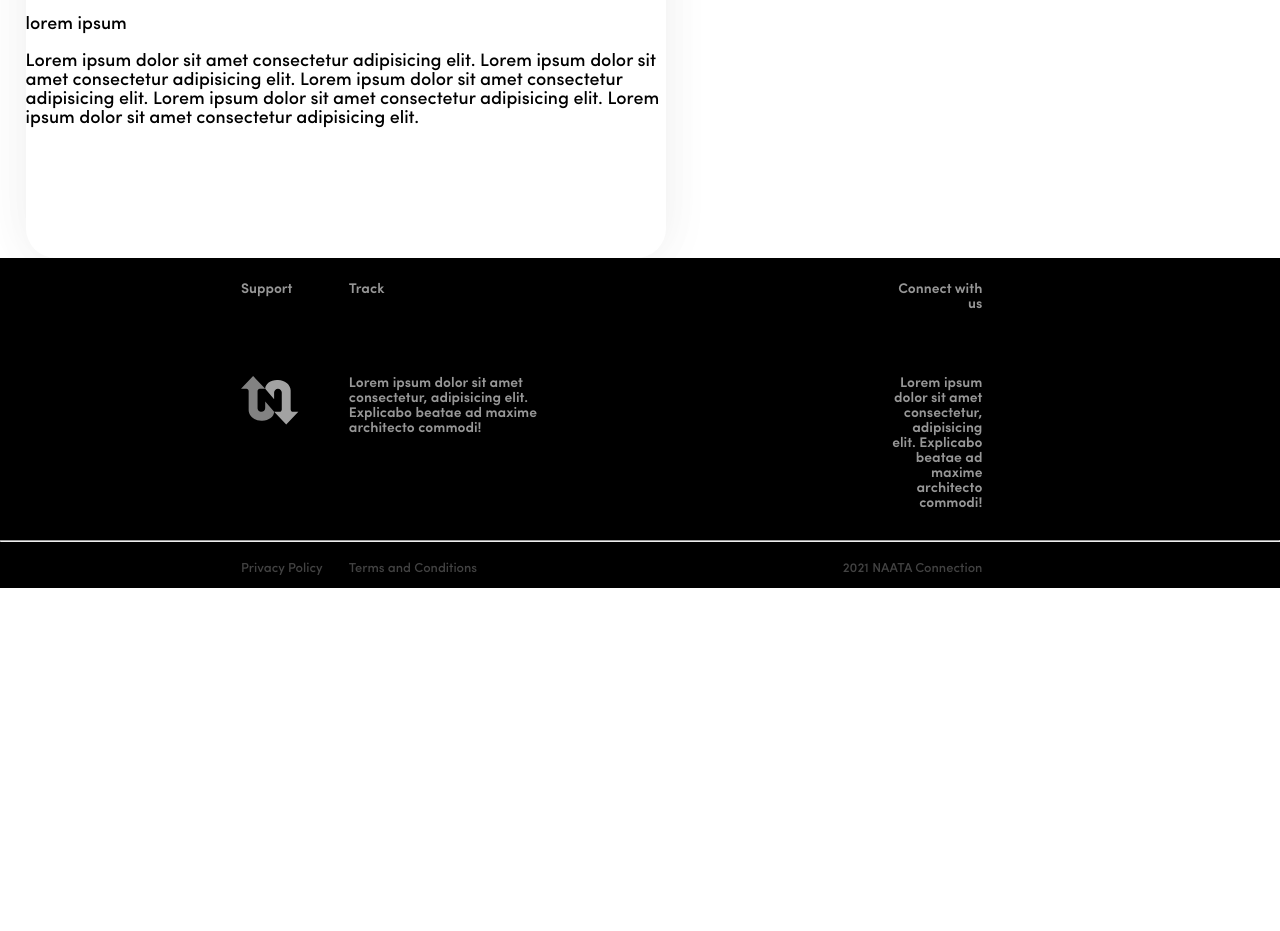
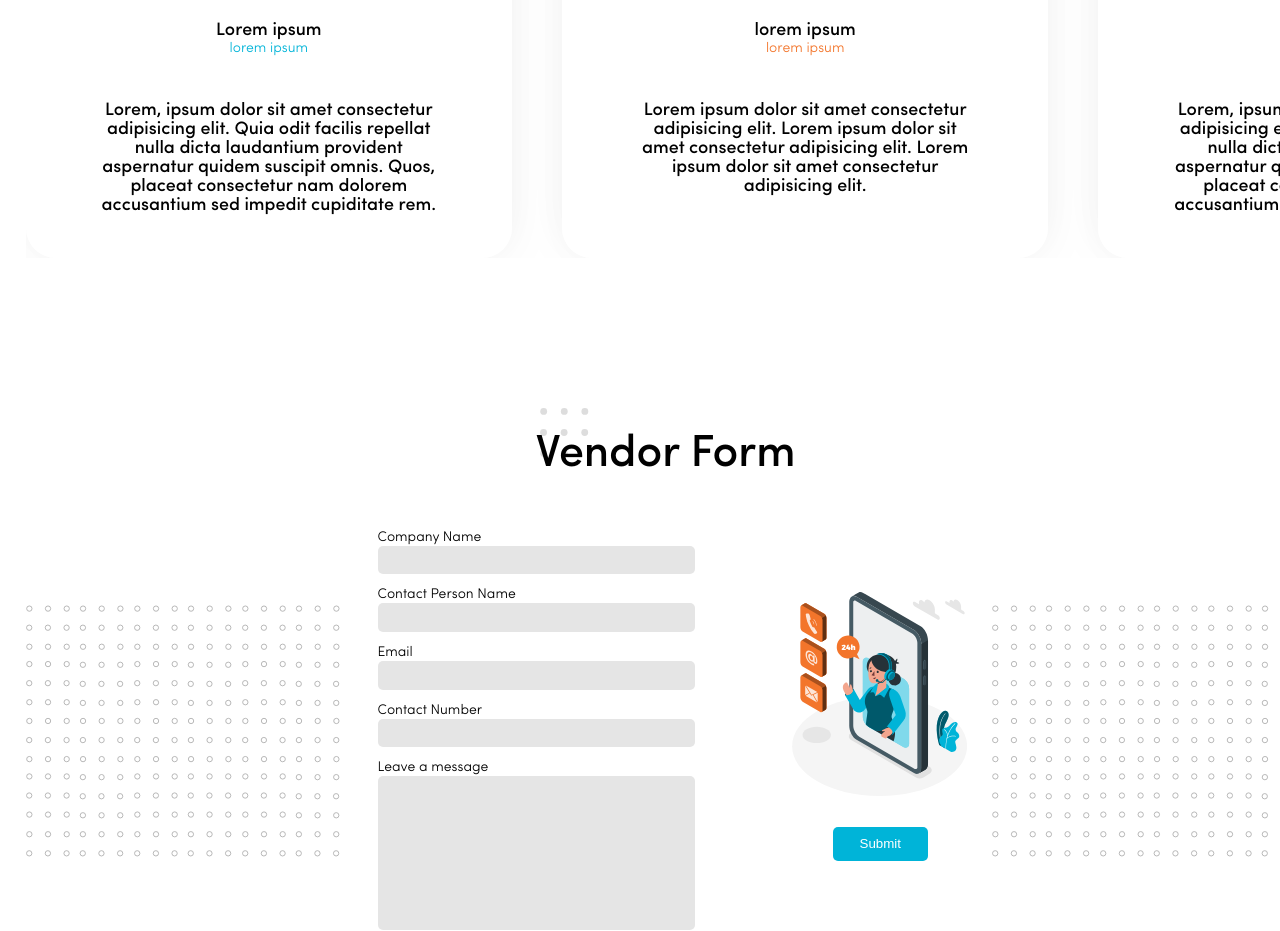
Before and after one commit to ThePrakharRajpali/web-frontend, a React (Create React App) app: page / in a window 1280 px wide. Shown: the part 423-1354 px from the top of the page. Before the commit the page ends 1011 px from the top, so only its background shows below. Built offline with nearby package versions, Linux system fonts and the light colour scheme.

Commit message:
Partner Form done

```diff
--- a/src/Partner.js
+++ b/src/Partner.js
@@ -1,6 +1,7 @@
 import React from "react";
 import { Footer } from "./components/footer";
 import Navbar from "./components/navbar";
+import Form from "./components/Partner/Form";
 import { Reviews } from "./components/Partner/Reviews";
 
 const Partner = () => {
@@ -8,6 +9,7 @@ const Partner = () => {
     <React.Fragment>
       <Navbar />
       <Reviews />
+      <Form />
       <Footer />
     </React.Fragment>
   );
--- a/src/components/Partner/Form.js
+++ b/src/components/Partner/Form.js
@@ -0,0 +1,43 @@
+import React, { Fragment } from "react";
+
+import background from "../../public/photos/background.svg";
+import grid from "../../public/photos/preServicesHeader.svg";
+import contact from "../../public/photos/contact.svg";
+
+import "../../public/css/Partner/Form.css";
+
+const Form = () => {
+  return (
+    <Fragment>
+      <div className="contact-form grid-main">
+        <div className="section-header">
+          <img src={grid} alt="" />
+          <p>Vendor Form</p>
+        </div>
+        <img src={background} alt="" className="background-left" />
+        <form action="">
+          <div className="form-left">
+            <label htmlFor="companyName">Company Name</label> <br />
+            <input type="text" name="" id="companyName" /> <br />
+            <label htmlFor="personName">Contact Person Name</label> <br />
+            <input type="text" id="personName" /> <br />
+            <label htmlFor="email">Email</label>
+            <br />
+            <input type="email" id="email" /> <br />
+            <label htmlFor="conactNumber">Contact Number</label> <br />
+            <input type="text" id="contactNumber" /> <br />
+            <label htmlFor="message">Leave a message</label> <br />
+            <textarea name="" id="message" cols="30" rows="10"></textarea>
+          </div>
+          <div className="form-right">
+            <img src={contact} alt="" />
+            <input type="submit" value="Submit" className="submit-button" />
+          </div>
+        </form>
+        <img src={background} alt="" className="background-right" />
+      </div>
+    </Fragment>
+  );
+};
+
+export default Form;
--- a/src/components/Partner/Reviews.js
+++ b/src/components/Partner/Reviews.js
@@ -9,10 +9,14 @@ import customer from "../../public/photos/customer.jpg";
 const ReviewCard = ({ imgSrc, name, company, review, color }) => {
   return (
     <div className="review-card">
-      <img src={imgSrc} alt="" className="customer-img" />
+      <img
+        src={imgSrc}
+        alt=""
+        className={"customer-img " + "customer-img-" + color}
+      />
       <p className="customer-name">{name}</p>
-      <p className="customer-company">{company}</p>
-      <p className="review">{review}</p>
+      <p className={"customer-company " + "text-" + color}>{company}</p>
+      <p className="customer-review">{review}</p>
     </div>
   );
 };
@@ -28,14 +32,14 @@ export const Reviews = () => {
       <div className="cards">
         <ReviewCard
           imgSrc={customer}
-          name={"lorem ipsum"}
+          name={"Lorem ipsum"}
           company={"lorem ipsum"}
           review={
-            "Lorem ipsum dolor sit amet consectetur adipisicing elit. Lorem ipsum dolor sit amet consectetur adipisicing elit. Lorem ipsum dolor sit amet consectetur adipisicing elit. Lorem ipsum dolor sit amet consectetur adipisicing elit. Lorem ipsum dolor sit amet consectetur adipisicing elit. "
+            "Lorem, ipsum dolor sit amet consectetur adipisicing elit. Quia odit facilis repellat nulla dicta laudantium provident aspernatur quidem suscipit omnis. Quos, placeat consectetur nam dolorem accusantium sed impedit cupiditate rem."
           }
           color={"blue"}
         />
-        {/* <ReviewCard
+        <ReviewCard
           imgSrc={customer}
           name={"lorem ipsum"}
           company={"lorem ipsum"}
@@ -43,7 +47,25 @@ export const Reviews = () => {
             "Lorem ipsum dolor sit amet consectetur adipisicing elit. Lorem ipsum dolor sit amet consectetur adipisicing elit. Lorem ipsum dolor sit amet consectetur adipisicing elit. "
           }
           color={"orange"}
-        /> */}
+        />
+        <ReviewCard
+          imgSrc={customer}
+          name={"Lorem ipsum"}
+          company={"lorem ipsum"}
+          review={
+            "Lorem, ipsum dolor sit amet consectetur adipisicing elit. Quia odit facilis repellat nulla dicta laudantium provident aspernatur quidem suscipit omnis. Quos, placeat consectetur nam dolorem accusantium sed impedit cupiditate rem."
+          }
+          color={"blue"}
+        />
+        <ReviewCard
+          imgSrc={customer}
+          name={"lorem ipsum"}
+          company={"lorem ipsum"}
+          review={
+            "Lorem ipsum dolor sit amet consectetur adipisicing elit. Lorem ipsum dolor sit amet consectetur adipisicing elit. Lorem ipsum dolor sit amet consectetur adipisicing elit. "
+          }
+          color={"orange"}
+        />
       </div>
     </div>
   );
--- a/src/index.css
+++ b/src/index.css
@@ -144,5 +144,5 @@ body {
   grid-template-columns: repeat(12, 1fr);
   margin-right: 2vw;
   margin-left: 2vw;
-  grid-column-gap: 1vh;
+  grid-column-gap: 1vw;
 }
--- a/src/public/css/Partner/Form.css
+++ b/src/public/css/Partner/Form.css
@@ -0,0 +1,59 @@
+.contact-form {
+  margin-bottom: 100px;
+}
+.section-header {
+  grid-column: 5 / span 4;
+  margin-bottom: 50px;
+}
+
+.section-header p {
+  text-align: center;
+  font-size: 2.5em;
+  margin: -30px 0 0 0;
+}
+
+.section-header img {
+  margin-left: 85px;
+}
+
+.background-left {
+  grid-column: 1 / span 3;
+  min-height: 100%;
+  max-width: 100%;
+}
+
+.background-right {
+  grid-column: 10 / span 3;
+  min-height: 100%;
+  max-width: 100%;
+}
+
+form {
+  grid-column: 4 / span 6;
+  display: grid;
+  grid-template-columns: repeat(6, 1fr);
+  grid-column-gap: 1vw;
+}
+
+form .form-left {
+  grid-column: 1 / span 4;
+  margin-left: 30px;
+}
+
+form .form-right {
+  grid-column: 5 / span 2;
+  display: flex;
+  flex-direction: column;
+  align-items: center;
+  justify-content: space-evenly;
+}
+
+.form-left label {
+  font-size: 14px;
+  font-weight: 300;
+}
+
+.submit-button {
+  color: var(--white);
+  inset: 0;
+}
--- a/src/public/css/Partner/Reviews.css
+++ b/src/public/css/Partner/Reviews.css
@@ -14,17 +14,20 @@
 }
 .cards {
   grid-column: 1 / span 12;
+  margin-bottom: 100px;
+  display: flex;
+  flex-direction: row;
+  overflow-x: scroll;
 }
 
 .review-card {
-  width: 50vw;
+  width: 42vw;
+  min-width: 38vw;
   min-height: 36vw;
   border-radius: 30px;
-
-  /* filter: drop-shadow(-4px -4px 50px rgba(0, 0, 0, 0.04))
-    drop-shadow(4px 4px 50px rgba(0, 0, 0, 0.04)); */
   box-shadow: -4px -4px 50px rgba(0, 0, 0, 0.04),
     4px 4px 50px rgba(0, 0, 0, 0.04);
+  margin-right: 50px;
 }
 .review-card img {
   min-width: 150px;
@@ -33,5 +36,43 @@
   height: 10.5vw;
   object-fit: cover;
   border-radius: 50%;
+  margin-left: 50%;
+  transform: translateX(-50%);
+  margin-top: 43px;
+}
+.customer-img-blue {
   border: 4px solid var(--blue);
 }
+.customer-img-orange {
+  border: 4px solid var(--orange);
+}
+.review-card p {
+  width: 100%;
+  text-align: center;
+}
+
+.customer-review {
+  margin-top: 43px;
+  max-width: 70%;
+  margin-right: auto;
+  margin-left: auto;
+}
+
+.customer-name {
+  margin-bottom: 0;
+}
+.customer-company {
+  font-weight: 300;
+  font-size: 14px;
+  line-height: 129%;
+  margin-top: 0;
+  margin-bottom: 0;
+}
+
+.text-orange {
+  color: var(--orange);
+}
+
+.text-blue {
+  color: var(--blue);
+}
```
